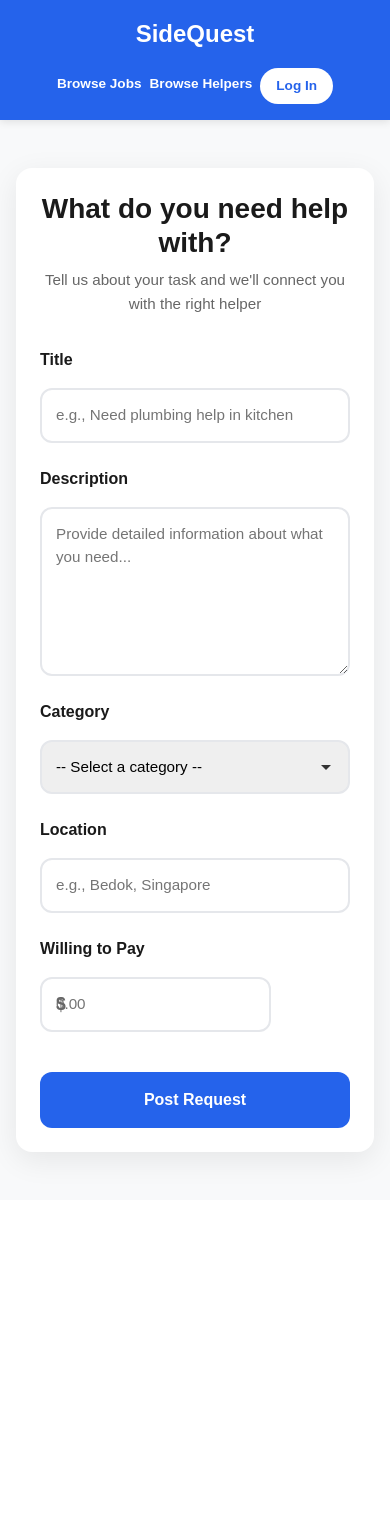
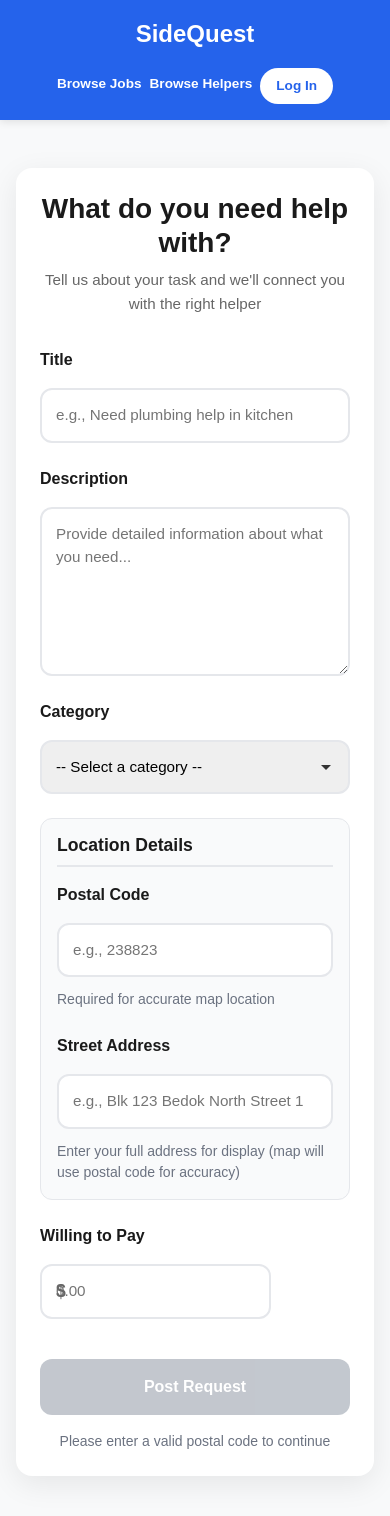
Before and after one commit to marcusLiow/Web2-G10, a Vue app in the folder QuickGig/: page /request in a window 390 px wide. Shown: the top 1516 px of the page. Before the commit the page ends 1200 px from the top, so only its background shows below. Built offline with nearby package versions, Linux system fonts and the light colour scheme; no server answers.

Commit message:
used postal code for more acurrate location and show maps by default

```diff
--- a/QuickGig/src/pages/JobDetails.vue
+++ b/QuickGig/src/pages/JobDetails.vue
@@ -9,7 +9,7 @@
 const router = useRouter();
 
 const job = ref(null);
-const showMap = ref(false);
+const showMap = ref(true);
 const jobCoordinates = ref(null);
 const showMapInfoWindow = ref(false);
 const offerAmount = ref('');
--- a/QuickGig/src/pages/request.vue
+++ b/QuickGig/src/pages/request.vue
@@ -51,16 +51,45 @@
               </select>
             </div>
 
+            <!-- Location Fields - Both Postal Code and Address -->
+            <div class="location-section">
+              <h3 class="section-header">Location Details</h3>
+
+              <div class="location-grid">
                 <div class="form-group">
-              <label for="location" class="form-label">Location</label>
+                  <label for="postalCode" class="form-label">Postal Code</label>
+                  <input
+                    type="text"
+                    id="postalCode"
+                    v-model="formData.postalCode"
+                    @blur="validatePostalCode"
+                    class="form-input"
+                    :class="{ 'validated': postalCodeValidated }"
+                    placeholder="e.g., 238823"
+                    maxlength="6"
+                    pattern="[0-9]{6}"
+                    required
+                  />
+                  <small class="helper-text" :class="{ 'success': postalCodeValidated }">
+                    {{ postalCodeStatus }}
+                  </small>
+                </div>
+
+                <div class="form-group">
+                  <label for="location" class="form-label">Street Address</label>
                   <input
                     type="text"
                     id="location"
                     v-model="formData.location"
                     class="form-input"
-                placeholder="e.g., Bedok, Singapore"
+                    placeholder="e.g., Blk 123 Bedok North Street 1"
                     required
                   />
+                  <small class="helper-text">
+                    Enter your full address for display (map will use postal code for accuracy)
+                  </small>
+                </div>
+              </div>
             </div>
 
             <div class="form-group">
@@ -84,9 +113,13 @@
               {{ submitError }}
             </div>
 
-            <button type="submit" class="submit-button" :disabled="isSubmitting">
+            <button type="submit" class="submit-button" :disabled="isSubmitting || !postalCodeValidated">
               {{ isSubmitting ? 'Posting...' : 'Post Request' }}
             </button>
+
+            <small v-if="!postalCodeValidated" class="submit-hint">
+              Please enter a valid postal code to continue
+            </small>
           </form>
         </div>
       </div>
@@ -105,15 +138,86 @@
         title: '',
         description: '',
         category: '',
+        postalCode: '',
         location: '',
         payment: ''
       },
+      coordinates: null,
+      postalCodeValidated: false,
+      postalCodeStatus: 'Required for accurate map location',
       isSubmitting: false,
-      submitError: null
+      submitError: null,
+      apiKey: import.meta.env.VITE_GOOGLE_GEOCODING_API_KEY || import.meta.env.VITE_GOOGLE_MAPS_API_KEY
     };
   },
   methods: {
+    async validatePostalCode() {
+      const postalCode = this.formData.postalCode;
+
+      // Reset validation if postal code is empty or invalid
+      if (!postalCode || postalCode.length !== 6 || !/^\d{6}$/.test(postalCode)) {
+        this.postalCodeValidated = false;
+        this.coordinates = null;
+        this.postalCodeStatus = 'Please enter a valid 6-digit postal code';
+        return;
+      }
+
+      this.postalCodeStatus = 'Validating postal code...';
+      await this.geocodePostalCode(postalCode);
+    },
+
+    async geocodePostalCode(postalCode) {
+      if (!this.apiKey) {
+        this.postalCodeStatus = '⚠️ Map location may not be accurate (API key missing)';
+        this.postalCodeValidated = true; // Allow submission anyway
+        return;
+      }
+
+      try {
+        const response = await fetch(
+          `https://maps.googleapis.com/maps/api/geocode/json?` +
+          `address=${postalCode}+Singapore&` +
+          `region=sg&` +
+          `key=${this.apiKey}`
+        );
+
+        const data = await response.json();
+
+        if (data.status === 'OK' && data.results.length > 0) {
+          const result = data.results[0];
+
+          // Store coordinates for map display (using postal code only)
+          this.coordinates = {
+            lat: result.geometry.location.lat,
+            lng: result.geometry.location.lng
+          };
+
+          this.postalCodeValidated = true;
+          this.postalCodeStatus = '✓ Valid postal code - map location confirmed';
+
+          console.log('Postal code validated with coordinates:', this.coordinates);
+        } else {
+          this.postalCodeStatus = '⚠️ Postal code not recognized - please verify';
+          this.postalCodeValidated = false;
+          this.coordinates = null;
+        }
+      } catch (error) {
+        console.error('Geocoding error:', error);
+        this.postalCodeStatus = '⚠️ Could not validate postal code - you may continue';
+        this.postalCodeValidated = true; // Allow submission even if validation fails
+      }
+    },
+
     async handleSubmit() {
+      // Final validation before submit
+      if (!this.postalCodeValidated) {
+        await this.validatePostalCode();
+        if (!this.postalCodeValidated) {
+          this.submitError = 'Please enter a valid postal code';
+          return;
+        }
+      }
+
       this.isSubmitting = true;
       this.submitError = null;
 
@@ -124,7 +228,9 @@
           title: this.formData.title,
           description: this.formData.description,
           category: this.formData.category,
-          location: this.formData.location,
+          postal_code: this.formData.postalCode,
+          location: this.formData.location, // User-entered address for display
+          coordinates: this.coordinates, // Accurate coordinates from postal code
           payment: parseFloat(this.formData.payment),
           status: 'open',
           user_id: userId
@@ -138,7 +244,7 @@
         if (error) throw error;
 
         console.log('Request created:', data);
-        alert('Job posted successfully!');
+        alert('Job posted successfully! Map will use postal code for precise location.');
 
         // Redirect to job board page
         this.$router.push('/jobs');
@@ -150,12 +256,21 @@
         this.isSubmitting = false;
       }
     }
+  },
+  watch: {
+    'formData.postalCode': function(newVal) {
+      // Reset validation when postal code changes
+      if (this.postalCodeValidated) {
+        this.postalCodeValidated = false;
+        this.postalCodeStatus = 'Required for accurate map location';
+      }
+    }
   }
 };
 </script>
 
 <style scoped>
-/* Keep all your existing styles */
+/* Keep all your existing styles plus these additions */
 * {
   margin: 0;
   padding: 0;
@@ -241,6 +356,59 @@
   box-shadow: 0 0 0 3px rgba(37, 99, 235, 0.1);
 }
 
+/* New location section styles */
+.location-section {
+  background: #f9fafb;
+  padding: 1.5rem;
+  border-radius: 12px;
+  border: 1px solid #e5e7eb;
+}
+
+.section-header {
+  font-size: 1.1rem;
+  font-weight: 600;
+  color: #1a1a1a;
+  margin-bottom: 1rem;
+  padding-bottom: 0.5rem;
+  border-bottom: 2px solid #e5e7eb;
+}
+
+.location-grid {
+  display: grid;
+  grid-template-columns: 1fr 2fr;
+  gap: 1.5rem;
+}
+
+@media (max-width: 640px) {
+  .location-grid {
+    grid-template-columns: 1fr;
+  }
+}
+
+.form-input.validated {
+  border-color: #10b981;
+  background-color: #f0fdf4;
+}
+
+.helper-text {
+  font-size: 0.875rem;
+  color: #6b7280;
+  margin-top: 0.25rem;
+  display: block;
+}
+
+.helper-text.success {
+  color: #059669;
+  font-weight: 500;
+}
+
+.submit-hint {
+  text-align: center;
+  color: #6b7280;
+  font-size: 0.875rem;
+  margin-top: -0.5rem;
+}
+
 select.form-input {
   cursor: pointer;
   appearance: none;
@@ -287,7 +455,7 @@
   margin-top: 1rem;
 }
 
-.submit-button:hover {
+.submit-button:hover:not(:disabled) {
   background: #1d4ed8;
   transform: translateY(-2px);
   box-shadow: 0 8px 20px rgba(37, 99, 235, 0.3);
@@ -301,6 +469,7 @@
   background: #9ca3af;
   cursor: not-allowed;
   transform: none;
+  opacity: 0.6;
 }
 
 .error-message {
@@ -364,5 +533,9 @@
     padding: 1rem 1.5rem;
     font-size: 1rem;
   }
+
+  .location-section {
+    padding: 1rem;
+  }
 }
 </style>
```
Lines whose indentation alone changed are shown as unchanged.
